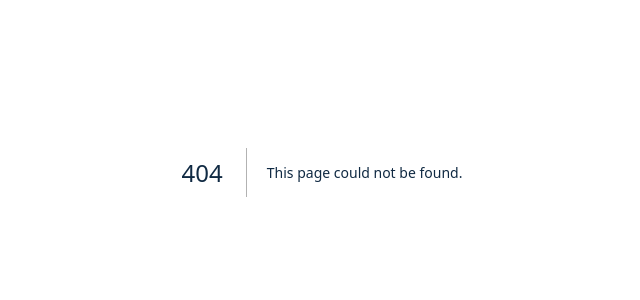
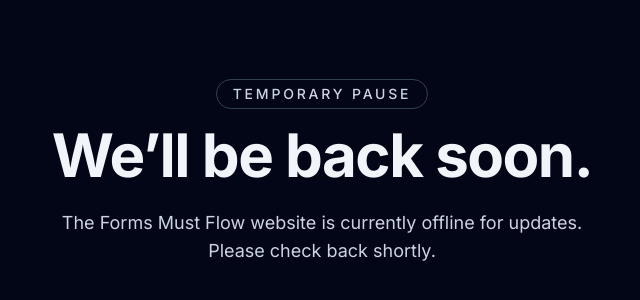
Before and after one commit to zekusmaximus/theformsmustflow, a Next.js app: page /coming-soon in a window 1280 px wide. Before the commit this address had no page. Shown: the part 228-528 px from the top of the page, without its empty margins (318-958 px from the left). Built offline with nearby package versions, Linux system fonts and the light colour scheme.

Commit message:
Add temporary coming soon sitewide redirect

```diff
--- /dev/null
+++ b/app/coming-soon/page.tsx
@@ -0,0 +1,15 @@
+export default function ComingSoonPage() {
+  return (
+    <main className="min-h-screen bg-slate-950 text-slate-100">
+      <section className="mx-auto flex min-h-screen max-w-3xl flex-col items-center justify-center px-6 py-24 text-center">
+        <p className="mb-4 rounded-full border border-slate-700 px-4 py-1 text-sm font-medium uppercase tracking-[0.2em] text-slate-300">
+          Temporary Pause
+        </p>
+        <h1 className="text-4xl font-bold tracking-tight sm:text-6xl">We&rsquo;ll be back soon.</h1>
+        <p className="mt-6 max-w-xl text-lg text-slate-300">
+          The Forms Must Flow website is currently offline for updates. Please check back shortly.
+        </p>
+      </section>
+    </main>
+  );
+}
```
Also changed, not shown: middleware.ts (added, +18 -0 lines).
